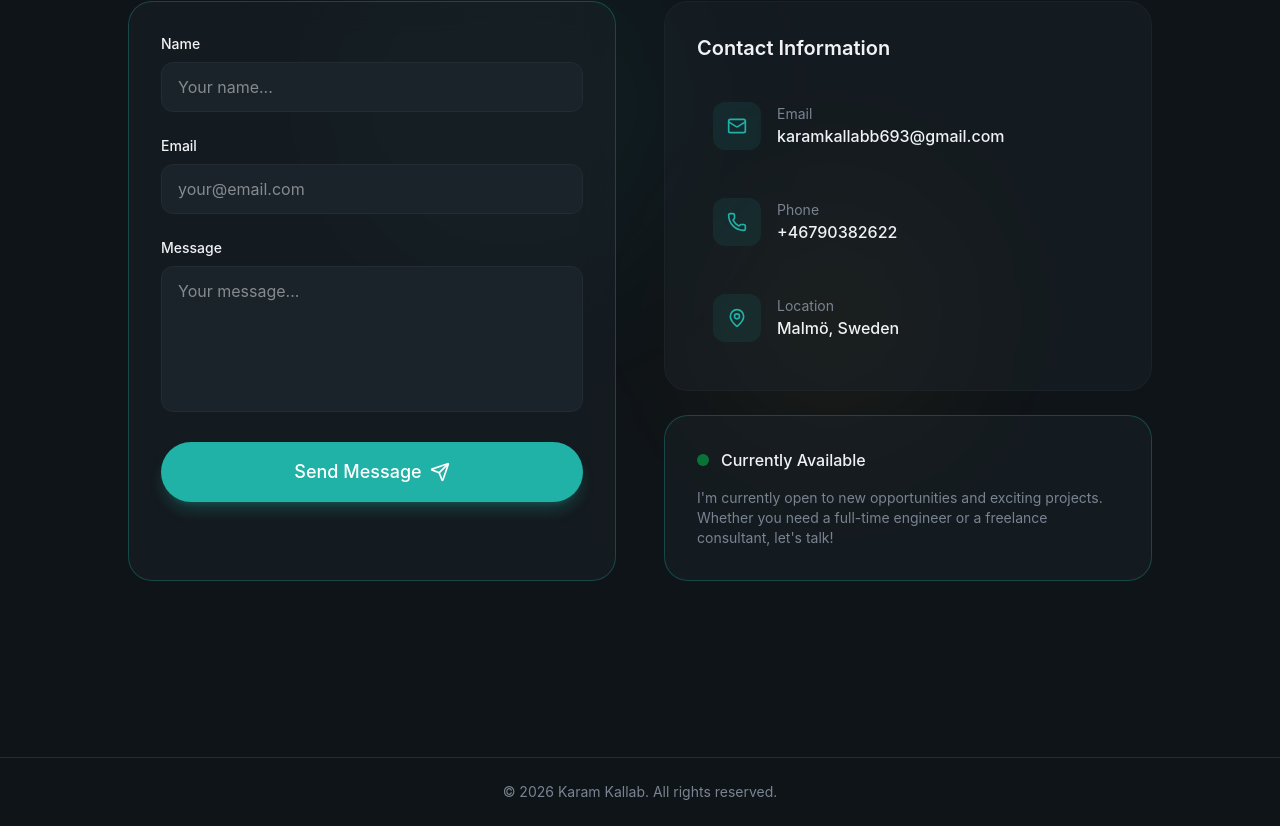
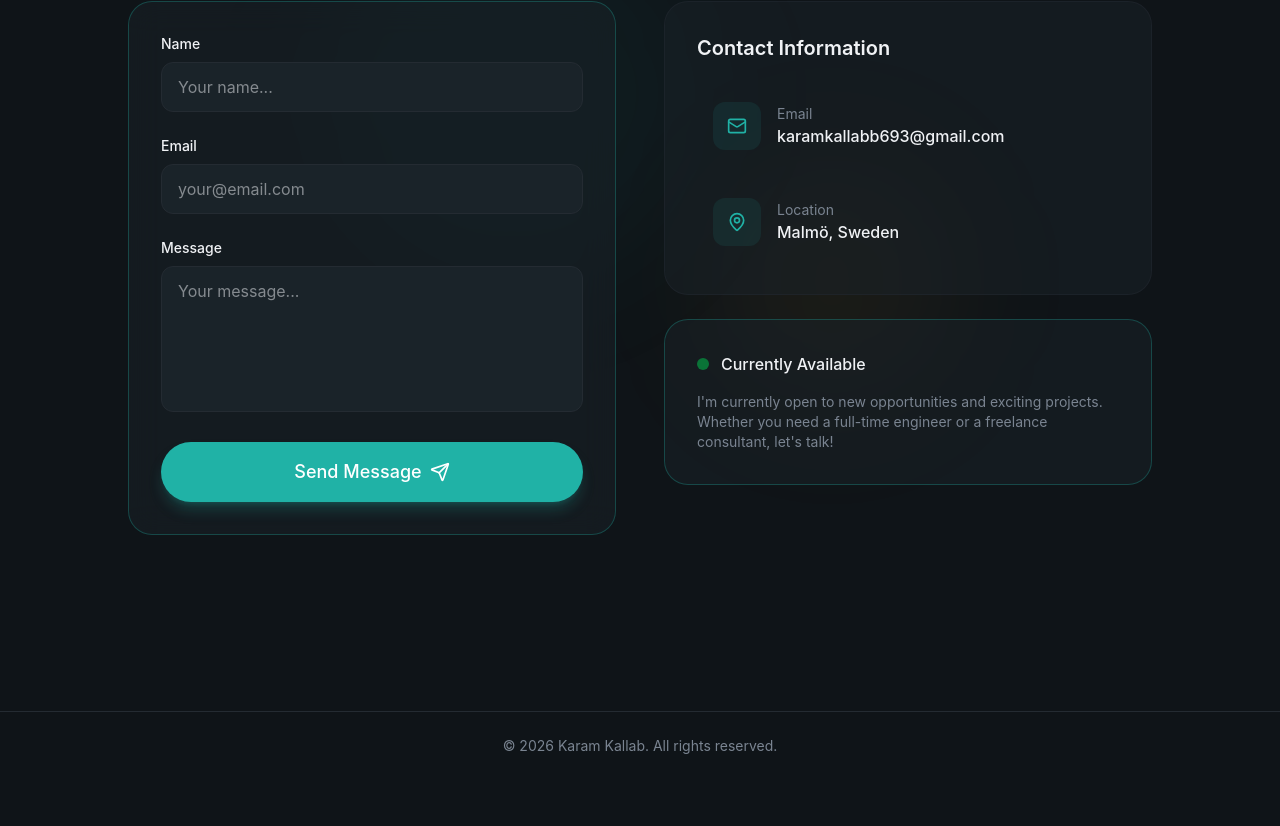
Before and after one commit to karamkallab/personal-portfolio, a React (Vite) app: page / in a window 1280 px wide. Shown: the part 8598-9424 px from the top of the page. After the commit the page ends 9378 px from the top, so only its background shows below. Built offline with nearby package versions, Linux system fonts and the light colour scheme.

Commit message:
removed phone number

```diff
--- a/src/sections/Contact.jsx
+++ b/src/sections/Contact.jsx
@@ -16,12 +16,6 @@ const contactInfo = [
     label: "Email",
     value: "karamkallabb693@gmail.com",
     href: "mailto:karamkallab693@gmail.com",
-  },
-  {
-    icon: Phone,
-    label: "Phone",
-    value: "+46790382622",
-    href: "tel:+15551234567",
   },
   {
     icon: MapPin,
```
